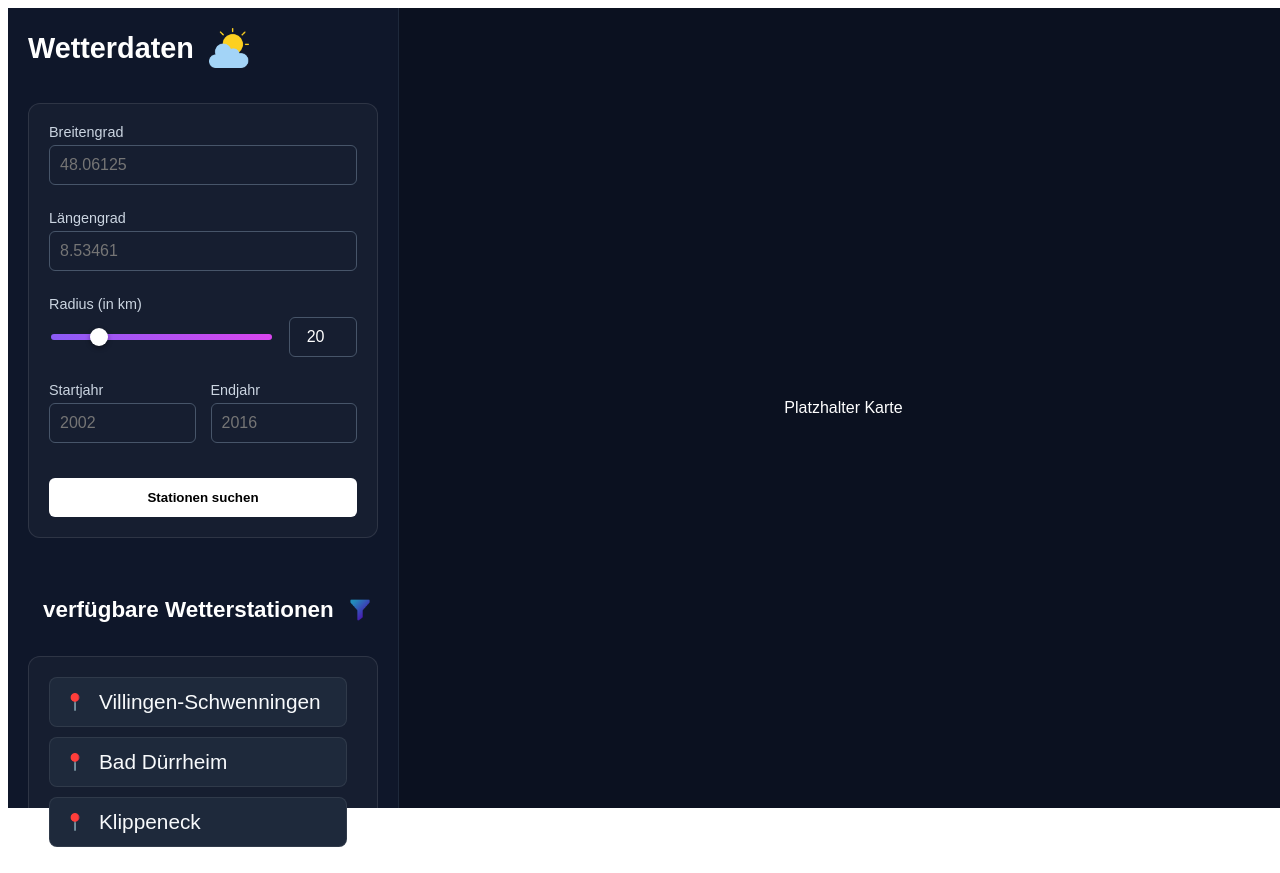
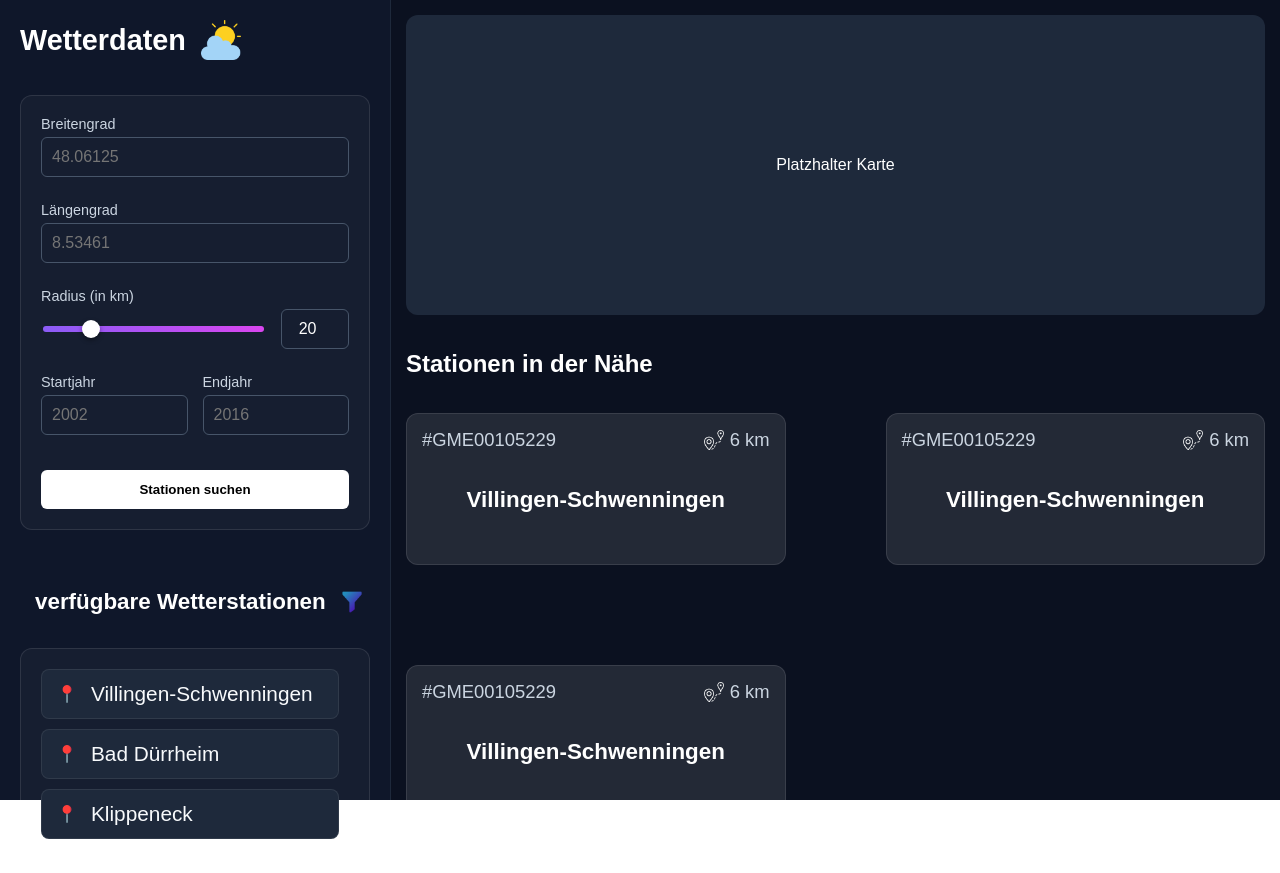
Before and after one commit to tamarawoessner/Anwendungsentwicklung-Projekt, a Vue app in the folder frontend/: page / in a window 1280 px wide. Built offline with nearby package versions, Linux system fonts and the light colour scheme.

Commit message:
Implement basic layout with NearbyCard component and styling adjustments

```diff
--- a/frontend/src/App.vue
+++ b/frontend/src/App.vue
@@ -1,5 +1,6 @@
 <script setup lang="ts">
 import Sidebar from './components/Sidebar.vue';
+import NearbyCard from './components/NearbyCard.vue';
 </script>
 
 <template>
@@ -8,7 +9,29 @@ import Sidebar from './components/Sidebar.vue';
     <Sidebar />
 
     <main class="map-area">
-      <div id="map-container">Platzhalter Karte</div>
+      <div class="map-wrapper">
+        <div id="map-container">Platzhalter Karte
+        </div>
+      </div>
+
+      <div class="nearby-area">
+        <div class="nearby-header">
+          <h2>Stationen in der Nähe</h2>
+        </div>
+        <div class="nearby-wrapper">
+          <NearbyCard />
+          <NearbyCard />
+          <NearbyCard />
+        </div>
+      </div>
+
+
+
+
+
+
+
+
     </main>
 
   </div>
@@ -27,7 +50,34 @@ import Sidebar from './components/Sidebar.vue';
 .map-area {
   flex: 1;
   display: flex;
+  flex-direction: column;
+}
+
+.map-wrapper {
+  flex: 1;
+  min-height: 300px;
+  border-radius: 12px;
+  margin: 15px;
+  display: flex;
   align-items: center;
   justify-content: center;
+  background-color: #1e293b;
 }
+
+.nearby-wrapper {
+  display: grid;
+  grid-template-columns: repeat(auto-fit, minmax(250px, 1fr));
+  gap: 100px;
+  padding: 15px;
+}
+
+
+
+
+.nearby-header{
+  margin-left: 15px;
+}
+
+
+
 </style>
--- /dev/null
+++ b/frontend/src/components/NearbyCard.vue
@@ -0,0 +1,74 @@
+<script setup lang="ts">
+</script>
+
+<template>
+    <div class="nearby-card">
+        <div class="card-header">
+            <span class="stationid">#GME00105229</span>
+            <div class="top-right">
+                <img src="../assets/distance.png" alt="Distanz" class="small-icon">
+                <span>6 km</span>
+            </div>
+        </div>
+        <div class="card-body">
+            <h3 class="station-title">Villingen-Schwenningen</h3>
+        </div>
+    </div>
+</template>
+
+<style scoped>
+.nearby-card {
+    height: 120px;
+    background-color: rgba(255, 255, 255, 0.1);
+    border: 1px solid rgba(255, 255, 255, 0.1);
+    border-radius: 12px;
+    padding: 15px;
+    display: flex;
+    flex-direction: column;
+    transition: all 0.2s ease-in-out;
+    cursor: pointer;
+}
+
+.card-header {
+    display: flex;
+    justify-content: space-between;
+    align-items: center;
+    width: 100%;
+    color: #cbd5e1;
+    font-size: 1.15rem;
+    font-weight: 500;
+}
+
+.card-body {
+    flex: 1;
+    display: flex;
+    align-items: center;
+    justify-content: center;
+}
+
+.nearby-card:hover {
+    background-color: rgba(255, 255, 255, 0.15);
+    border-color: rgba(255, 255, 255, 0.3);
+    transform: translateY(-4px);
+    box-shadow: 0 8px 16px rgba(0, 0, 0, 0.3);
+}
+
+
+
+.station-title {
+    margin: 0;
+    color: white;
+    font-size: 1.4rem;
+}
+
+.top-right {
+    display: flex;
+    align-items: center;
+    gap: 6px;
+}
+
+.small-icon {
+    width: 20px;
+    height: auto;
+}
+</style>
--- a/frontend/src/components/Sidebar.vue
+++ b/frontend/src/components/Sidebar.vue
@@ -236,7 +236,7 @@ h2{
 }
 
 .stations-list-container::-webkit-scrollbar {
-  width: 4px; /* Viel dünner und eleganter! */
+  width: 4px;
 }
 .stations-list-container::-webkit-scrollbar-track {
   background: transparent;
--- a/frontend/src/style.css
+++ b/frontend/src/style.css
@@ -0,0 +1 @@
+body { margin: 0; padding: 0; }
```
Also changed, not shown: frontend/src/assets/distance.png (added).
